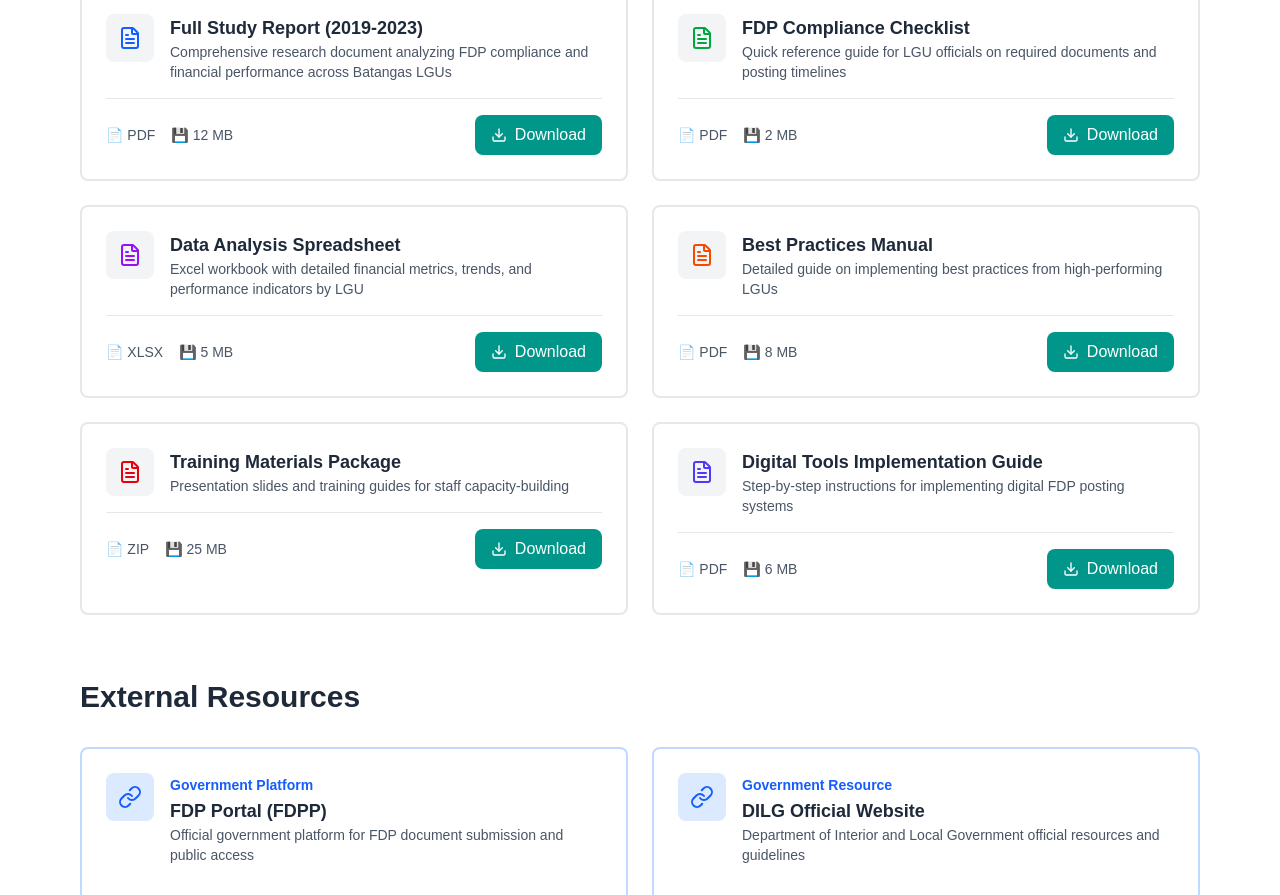
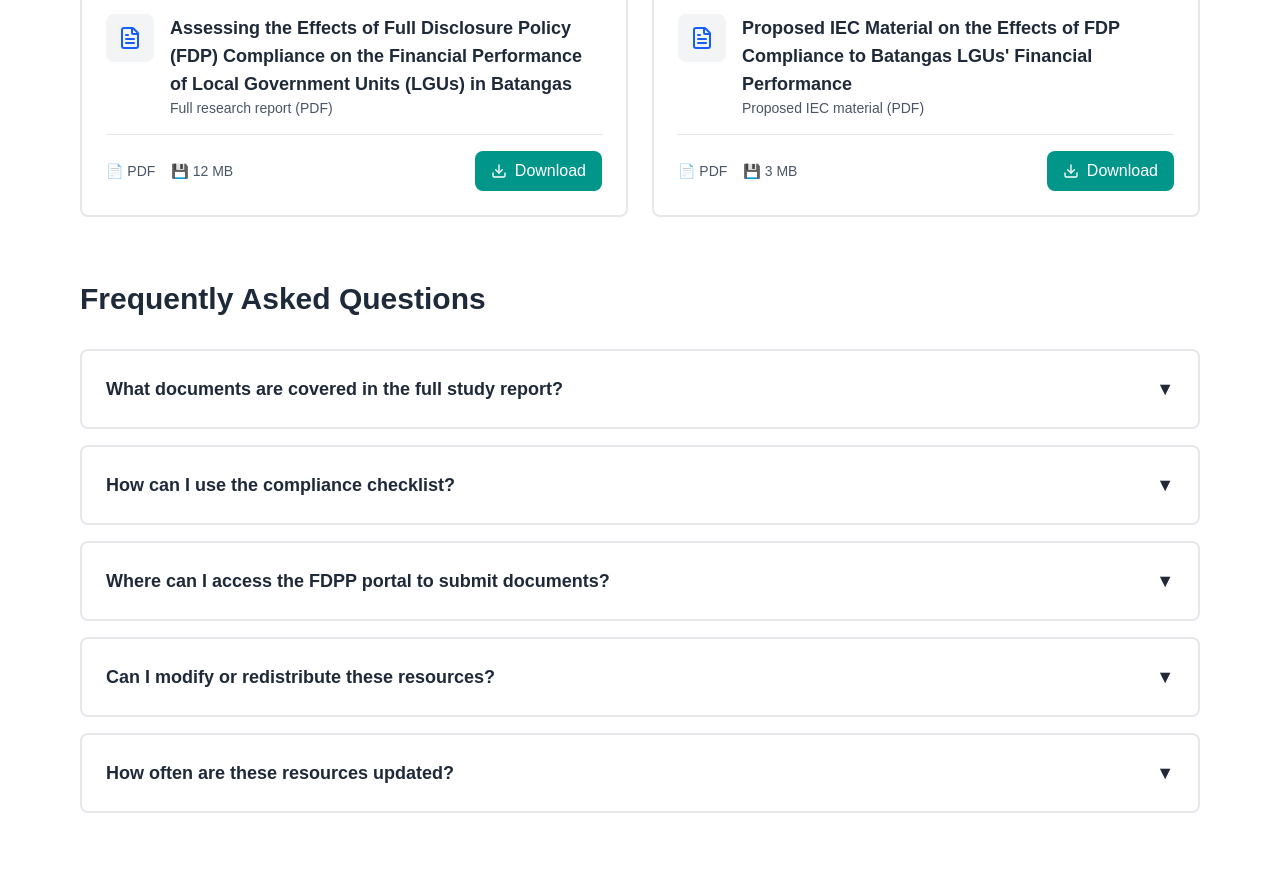
Before and after one commit to Elizerdejoya/fdp-transparency-portal, a Next.js app: page /resources in a window 1280 px wide. Shown: the part 460-1355 px from the top of the page. Built offline with nearby package versions, Linux system fonts and the light colour scheme.

Commit message:
Resources: keep two approved PDFs with Drive download links; Footer & Feedback fixes

```diff
--- a/app/feedback/page.tsx
+++ b/app/feedback/page.tsx
@@ -36,7 +36,7 @@ export default function Feedback() {
 
   const researchers = [
     {
-      name: 'Ashley Gwyneth Pananana',
+      name: 'Ashley Gwyneth Panapanaan',
       email: 'panapanaanashleygwyneth@gmail.com',
       role: 'Research Lead',
     },
--- a/app/resources/page.tsx
+++ b/app/resources/page.tsx
@@ -3,48 +3,21 @@
 import { Download, FileText, Link as LinkIcon } from 'lucide-react';
 
 export default function Resources() {
+  // Two approved downloads (hosted on Google Drive) — buttons point to direct-download URLs
   const resources = [
     {
-      title: 'Full Study Report (2019-2023)',
-      description: 'Comprehensive research document analyzing FDP compliance and financial performance across Batangas LGUs',
-      icon: <FileText size={24} className="text-blue-600" />,
+      title: "Assessing the Effects of Full Disclosure Policy (FDP) Compliance on the Financial Performance of Local Government Units (LGUs) in Batangas",
+      description: 'Full research report (PDF)',
+      downloadUrl: 'https://drive.google.com/uc?export=download&id=18--OY9Go0kHJoGVWgYrt08_gWvzpVOyf',
       format: 'PDF',
       size: '12 MB',
     },
     {
-      title: 'FDP Compliance Checklist',
-      description: 'Quick reference guide for LGU officials on required documents and posting timelines',
-      icon: <FileText size={24} className="text-green-600" />,
+      title: "Proposed IEC Material on the Effects of FDP Compliance to Batangas LGUs' Financial Performance",
+      description: 'Proposed IEC material (PDF)',
+      downloadUrl: 'https://drive.google.com/uc?export=download&id=1ZRoVg6WDEPRLCr1GJf6-MLQNzMVPw6GO',
       format: 'PDF',
-      size: '2 MB',
-    },
-    {
-      title: 'Data Analysis Spreadsheet',
-      description: 'Excel workbook with detailed financial metrics, trends, and performance indicators by LGU',
-      icon: <FileText size={24} className="text-purple-600" />,
-      format: 'XLSX',
-      size: '5 MB',
-    },
-    {
-      title: 'Best Practices Manual',
-      description: 'Detailed guide on implementing best practices from high-performing LGUs',
-      icon: <FileText size={24} className="text-orange-600" />,
-      format: 'PDF',
-      size: '8 MB',
-    },
-    {
-      title: 'Training Materials Package',
-      description: 'Presentation slides and training guides for staff capacity-building',
-      icon: <FileText size={24} className="text-red-600" />,
-      format: 'ZIP',
-      size: '25 MB',
-    },
-    {
-      title: 'Digital Tools Implementation Guide',
-      description: 'Step-by-step instructions for implementing digital FDP posting systems',
-      icon: <FileText size={24} className="text-indigo-600" />,
-      format: 'PDF',
-      size: '6 MB',
+      size: '3 MB',
     },
   ];
 
@@ -97,7 +70,7 @@ export default function Resources() {
               <div key={index} className="bg-white border-2 border-gray-200 rounded-lg p-6 hover:shadow-lg transition-shadow">
                 <div className="flex items-start gap-4 mb-4">
                   <div className="bg-gray-100 rounded-lg p-3 flex-shrink-0">
-                    {resource.icon}
+                    <FileText size={24} className="text-blue-600" />
                   </div>
                   <div className="flex-1">
                     <h3 className="font-bold text-lg text-gray-800">{resource.title}</h3>
@@ -110,45 +83,22 @@ export default function Resources() {
                     <span>📄 {resource.format}</span>
                     <span>💾 {resource.size}</span>
                   </div>
-                  <button className="bg-teal-600 text-white px-4 py-2 rounded-lg hover:bg-teal-700 transition-colors flex items-center gap-2">
+                  <a
+                    href={resource.downloadUrl}
+                    target="_blank"
+                    rel="noreferrer"
+                    className="bg-teal-600 text-white px-4 py-2 rounded-lg hover:bg-teal-700 transition-colors flex items-center gap-2"
+                  >
                     <Download size={16} />
                     Download
-                  </button>
+                  </a>
                 </div>
               </div>
             ))}
           </div>
         </section>
 
-        {/* External Resources */}
-        <section className="mb-16">
-          <h2 className="text-3xl font-bold mb-8 text-gray-800">External Resources</h2>
-
-          <div className="grid grid-cols-1 md:grid-cols-2 gap-6">
-            {externalResources.map((resource, index) => (
-              <div key={index} className="bg-white border-2 border-blue-200 rounded-lg p-6 hover:shadow-lg transition-shadow">
-                <div className="flex items-start gap-4 mb-4">
-                  <div className="bg-blue-100 rounded-lg p-3 flex-shrink-0">
-                    <LinkIcon size={24} className="text-blue-600" />
-                  </div>
-                  <div className="flex-1">
-                    <span className="text-sm text-blue-600 font-semibold">{resource.category}</span>
-                    <h3 className="font-bold text-lg text-gray-800">{resource.title}</h3>
-                    <p className="text-gray-600 text-sm">{resource.description}</p>
-                  </div>
-                </div>
-
-                <a
-                  href={resource.url}
-                  className="inline-block bg-blue-600 text-white px-4 py-2 rounded-lg hover:bg-blue-700 transition-colors flex items-center gap-2 mt-4"
-                >
-                  <LinkIcon size={16} />
-                  Visit Resource
-                </a>
-              </div>
-            ))}
-          </div>
-        </section>
+        {/* External resources removed per request */}
 
         {/* FAQ Section */}
         <section>
--- a/components/Footer.tsx
+++ b/components/Footer.tsx
@@ -44,8 +44,8 @@ export default function Footer() {
         </div>
 
         <div className="border-t border-gray-800 pt-8 flex flex-col md:flex-row justify-between items-center text-sm text-gray-400">
-          <p>&copy; 2024 FDP Transparency Portal. All rights reserved.</p>
-          <p>Research Study: FDP & Financial Performance in Batangas LGUs (2019–2023)</p>
+          <p>&copy; 2025 FDP Transparency Portal. All rights reserved.</p>
+          <p>Assessing the Effects of Full Disclosure Policy Compliance on the Financial Performance of Local Government Units (LGUs) in Batangas</p>
         </div>
       </div>
     </footer>
```
